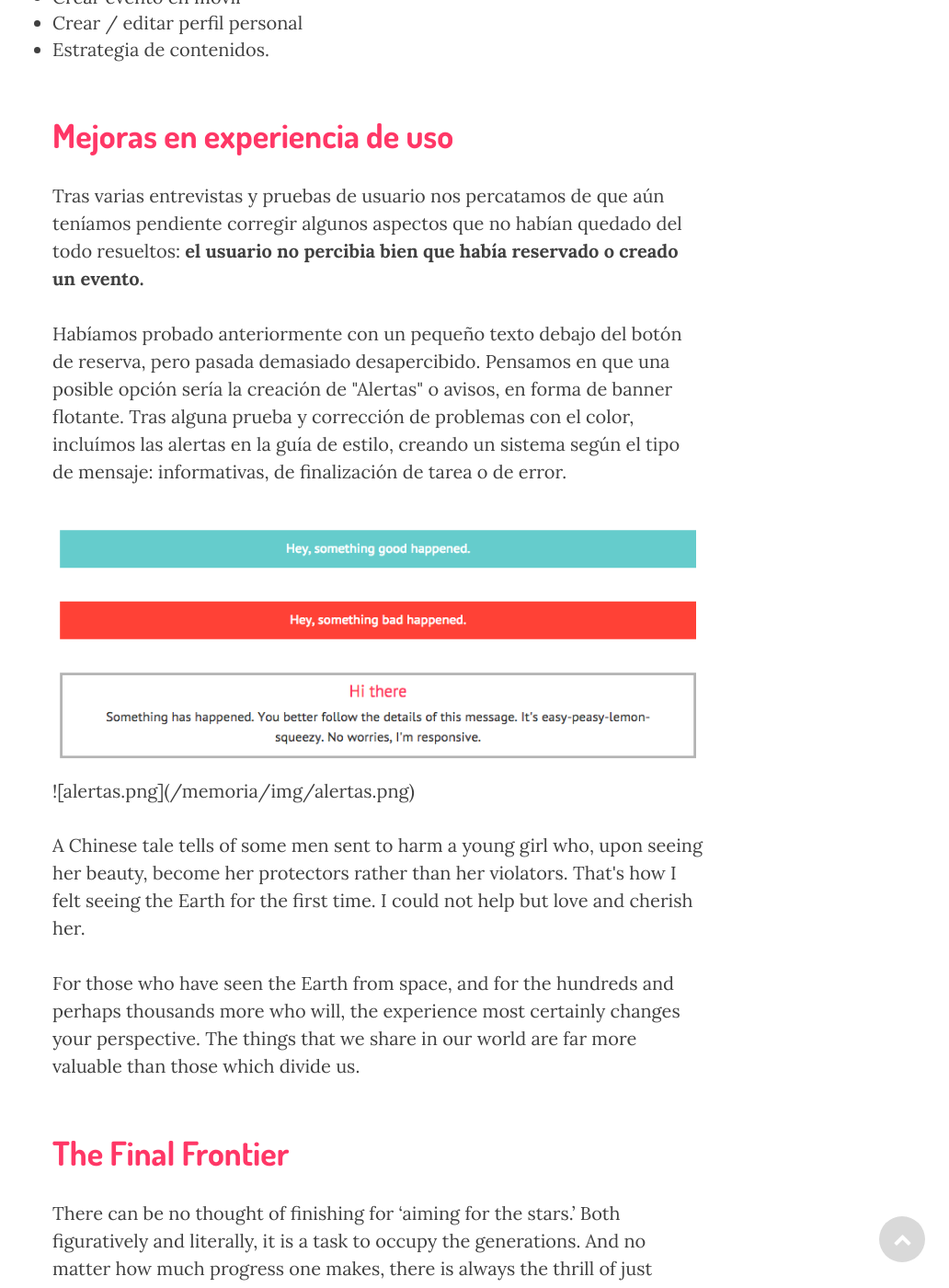
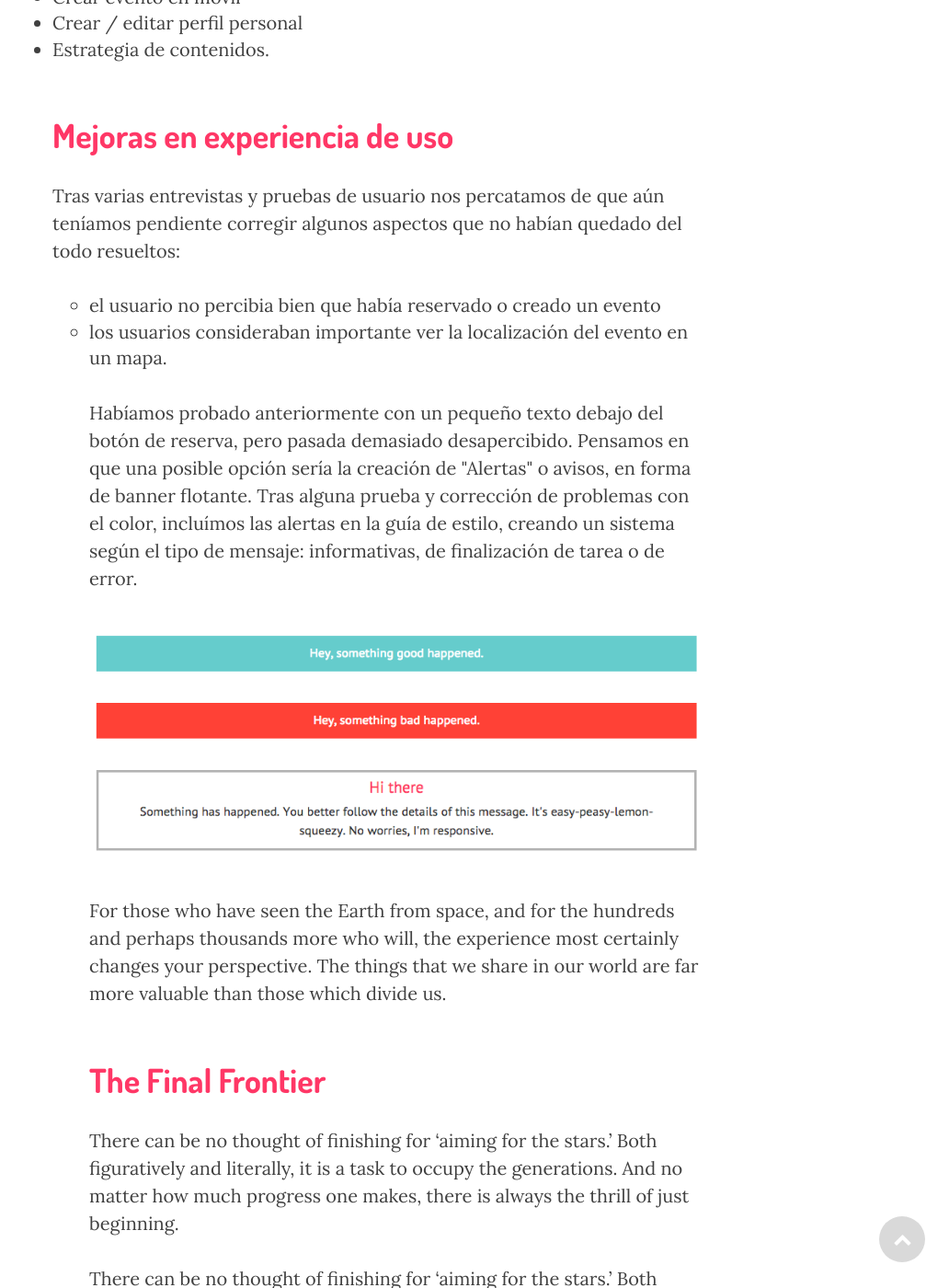
Before and after one commit to Rooof-Project/memoria, a Jekyll site: the page built from _posts/2015-04-13-Release-4.markdown, in a window 1280 px wide and 1400 px high, scrolled down 1202 px. Shown: the whole window at 92% size, without its empty margins (248-1280 px from the left). Built offline with Jekyll 4.4.1, drawn with Linux system fonts in a browser that asks for light colours; nearby versions of some CDN libraries.

Commit message:
Updated 2015-04-13-Release-4.markdown

```diff
--- a/_posts/2015-04-13-Release-4.markdown
+++ b/_posts/2015-04-13-Release-4.markdown
@@ -27,16 +27,16 @@ published: true
 
 <h2 class="section-heading">Mejoras en experiencia de uso</h2>
 
-<p>Tras varias entrevistas y pruebas de usuario nos percatamos de que aún teníamos pendiente corregir algunos aspectos que no habían quedado del todo resueltos: <strong>el usuario no percibia bien que había reservado o creado un evento.</strong></p>
+<p>Tras varias entrevistas y pruebas de usuario nos percatamos de que aún teníamos pendiente corregir algunos aspectos que no habían quedado del todo resueltos:
+<ul>
+<li>el usuario no percibia bien que había reservado o creado un evento
+<li>los usuarios consideraban importante ver la localización del evento en un mapa.
+
 
 <p>Habíamos probado anteriormente con un pequeño texto debajo del botón de reserva, pero pasada demasiado desapercibido. Pensamos en que una posible opción sería la creación de "Alertas" o avisos, en forma de banner flotante. Tras alguna prueba y corrección de problemas con el color, incluímos las alertas en la guía de estilo, creando un sistema según el tipo de mensaje: informativas, de finalización de tarea o de error.</p>
 
- <img src="{{ site.baseurl }}/img/alertas.png" alt="Post Sample Image">![alertas.png]({{site.baseurl}}/img/alertas.png)
+ <img src="{{ site.baseurl }}/img/alertas.png" alt="Post Sample Image">
 
-
-
-
-<p>A Chinese tale tells of some men sent to harm a young girl who, upon seeing her beauty, become her protectors rather than her violators. That's how I felt seeing the Earth for the first time. I could not help but love and cherish her.</p>
 
 <p>For those who have seen the Earth from space, and for the hundreds and perhaps thousands more who will, the experience most certainly changes your perspective. The things that we share in our world are far more valuable than those which divide us.</p>
 
```
